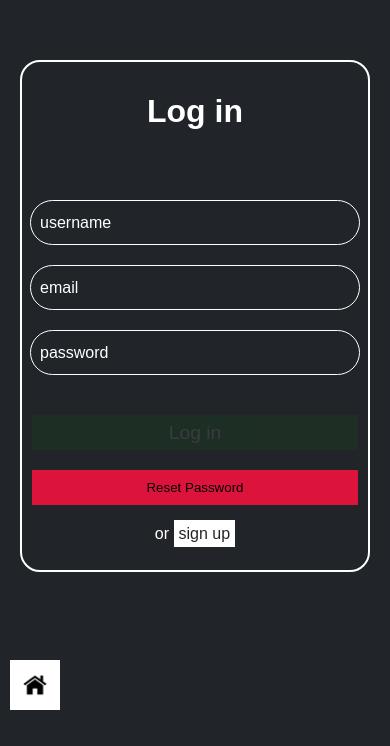
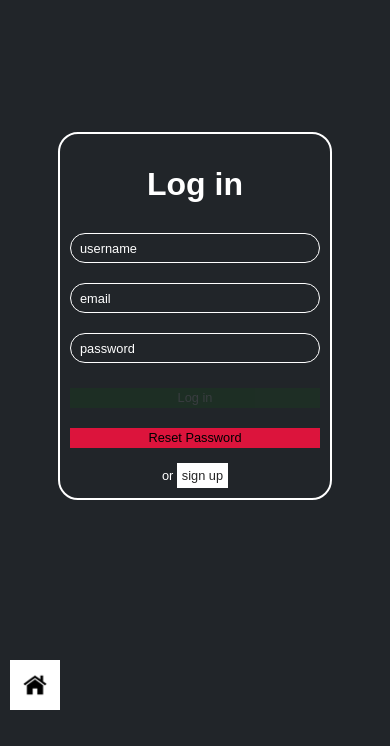
Before and after one commit to sajadEng/toolkit, a React (Vite) app: page /toolkit/wallpainter/login in a window 390 px wide. Shown: the part 114-860 px from the top of the page. Built offline with nearby package versions, Linux system fonts and the light colour scheme.

Commit message:
fix responsive design/movie api

```diff
--- a/src/App.jsx
+++ b/src/App.jsx
@@ -55,7 +55,7 @@ function App() {
             <Route path={`${HOME_PAGE}/calc`} element={<Calc />} />
             <Route path={`${HOME_PAGE}/bomb`} element={<Bomb />} />
         </Routes>
-        {location.pathname !== HOME_PAGE && !location.pathname.includes('/calc')  &&
+        {location.pathname !== HOME_PAGE && location.pathname !== `${HOME_PAGE}/` && !location.pathname.includes('/calc')  &&
           <Link className='go-home-btn' to={HOME_PAGE}>
             <img src="/toolkit/images/home-icon.png" alt="H" />
           </Link>
--- a/src/components/calc/Background.jsx
+++ b/src/components/calc/Background.jsx
@@ -13,8 +13,14 @@ function Background() {
     }
 
     const lengthList = []
-    for (let i = 0; i < 100; i++) {
-        lengthList.push(i);
+    if (window.innerWidth < 600)  {
+        for (let i = 0; i < 40; i++) {
+            lengthList.push(i);
+        }
+    } else {
+        for (let i = 0; i < 100; i++) {
+            lengthList.push(i);
+        }
     }
 
     return (
--- a/src/components/calc/Keypad.jsx
+++ b/src/components/calc/Keypad.jsx
@@ -20,7 +20,7 @@ function Keypad({numberKeyClickHandler, equalKeyClickHandler, clearBtnCLickHandl
 			<button className="clear-btn" onClick={clearBtnCLickHandler}>&#x219a;</button>
 			<button className="main-btns" onClick={numberKeyClickHandler}>0</button>
 			<button className="minor-btns equal-btn" onClick={equalKeyClickHandler}>=</button>
-            <button href="/" onClick={event => navigate(`${HOME_PAGE}`)} className="minor-btns" style={{backgroundColor: 'white', boxShadow: 'none'}}><img src="/images/home-icon.png" width='35px' alt="" /></button>
+            <button href="/" onClick={event => navigate(`${HOME_PAGE}`)} className="minor-btns" style={{backgroundColor: 'white', boxShadow: 'none'}}><img src="/images/home-icon.png" width='35px' alt="H" /></button>
 		</div>
     )
 }
--- a/src/components/watch-with-me/useMovies.jsx
+++ b/src/components/watch-with-me/useMovies.jsx
@@ -15,7 +15,7 @@ export default function useMovies(query) {
           setIsLoading(true);
           setError("");
           const request = await fetch(
-            `http://www.omdbapi.com/?apikey=${KEY}&s=${query}`,
+            `https://www.omdbapi.com/?apikey=${KEY}&s=${query}`,
             { signal: controller.signal }
           );
 
--- a/src/pages/Bomb.jsx
+++ b/src/pages/Bomb.jsx
@@ -21,7 +21,6 @@ function Bomb() {
         return () => clearInterval(timeIntrval)
     }, [])
 
-    // creaet background elements in mount
 
 
     // create cells in mount
--- a/src/pages/wallpainter/Login.jsx
+++ b/src/pages/wallpainter/Login.jsx
@@ -57,8 +57,6 @@ function Login( {dispatch} ) {
         // 4: @ or . are not first letters
         // 5: . does not come before @
         // 6: there is a letter between @ and .
-
-        //
 
         const isOk =
         // condition 0
--- a/src/pages/wallpainter/Search.jsx
+++ b/src/pages/wallpainter/Search.jsx
@@ -12,7 +12,10 @@ function Search({state, dispatch}) {
 
     // go to top button apear on scroll
     useEffect(function () {
-        window.onscroll = function() {scrollFunction()};
+        // window.onscroll = function() {scrollFunction()};
+        window.addEventListener('scroll', scrollFunction);
+
+        return () => window.removeEventListener('scroll', scrollFunction);
     }, [])
 
     function scrollFunction() {
--- a/src/styles/bomb/style.css
+++ b/src/styles/bomb/style.css
@@ -127,9 +127,9 @@ div.bomb-flags-count::before {
 }
 @media (max-width: 400px) {
 	div.bomb-container {
-		grid-template-columns: repeat(10, 25px);
-		grid-template-rows: repeat(10, 25px);
-		gap: 5px;
+		grid-template-columns: repeat(10, 9vw);
+		grid-template-rows: repeat(10, 9vw);
+		gap: 1px;
 	}
 	div.bomb-game-info-div {
 		font-size: 2rem;
--- a/src/styles/style.css
+++ b/src/styles/style.css
@@ -43,6 +43,10 @@ ul.main-header-menu li {
     font-size: 1.5rem;
     height: var(--main-header-height);
     padding: 0 15px;
+    min-width: 5ch;
+    display: flex;
+    justify-content: center;
+    align-items: center;
 }
 ul.main-header-menu li.games-links {
     position: relative;
--- a/src/styles/wallpainter/output.css
+++ b/src/styles/wallpainter/output.css
@@ -423,6 +423,7 @@ form .form-main-div .btn-log-in.complete:hover {
   background-color: rgb(0, 0, 0);
 }
 form .form-main-div .btn-reset-pas {
+  font-size: 0.8rem;
   background-color: var(--color-1);
 }
 form .form-main-div .btn-reset-pas:hover {
@@ -462,6 +463,42 @@ form .form-main-div a.sign-up code {
   }
   25% {
     rotate: 1deg;
+  }
+}
+@media (max-width: 600px) {
+  form .form-main-div h1 {
+    margin-bottom: 10px;
+    /* font-weight: 900; */
+    font-size: 2rem;
+  }
+  form .form-main-div label input {
+    width: 250px;
+    height: 30px;
+  }
+  form .form-main-div label .before {
+    /* position: absolute;
+    top: 50%;
+    left: 5px;
+    transform: translate(0, -50%);
+    transition: all 150ms;
+    padding: 0 5px;
+    z-index: 1; */
+    font-size: 0.8rem;
+  }
+  form .form-main-div .btn-ui {
+    height: 20px;
+  }
+  form .form-main-div .btn-log-in {
+    margin-top: 5px;
+    font-size: 0.8rem;
+  }
+  form .form-main-div a.sign-up {
+    /* width: 100%; */
+    /* text-align: center; */
+    font-size: 0.8rem;
+  }
+  form .form-main-div a.sign-up code {
+    font-size: 0.8rem;
   }
 }
 
@@ -664,8 +701,23 @@ form .form-main-div a.sign-up code {
 }
 
 @media (max-width: 800px) {
+  .search .search-header .search-header--menu {
+    font-size: 1rem;
+  }
+  .search .search-header .search-header-username {
+    font-size: 1rem;
+  }
+  /* .search .search-for {
+    font-size: 1rem;
+  } */
+  .search .search-for + h1 {
+    font-size: 1.1rem;
+  }
   .search .search-for .search-for--text {
-    font-size: 1.5rem;
+    font-size: 1.1rem;
+  }
+  .search .search-for .search-for--settings * {
+    font-size: 1rem;
   }
   .search .search-result-container {
     grid-template-columns: 1fr;
@@ -676,6 +728,9 @@ form .form-main-div a.sign-up code {
   }
 }
 @media (max-width: 500px) {
+  .search .search-header .search-header--logo {
+    width: 35px;
+  }
   .search .search-result-container {
     padding: 20px 0;
   }
```
